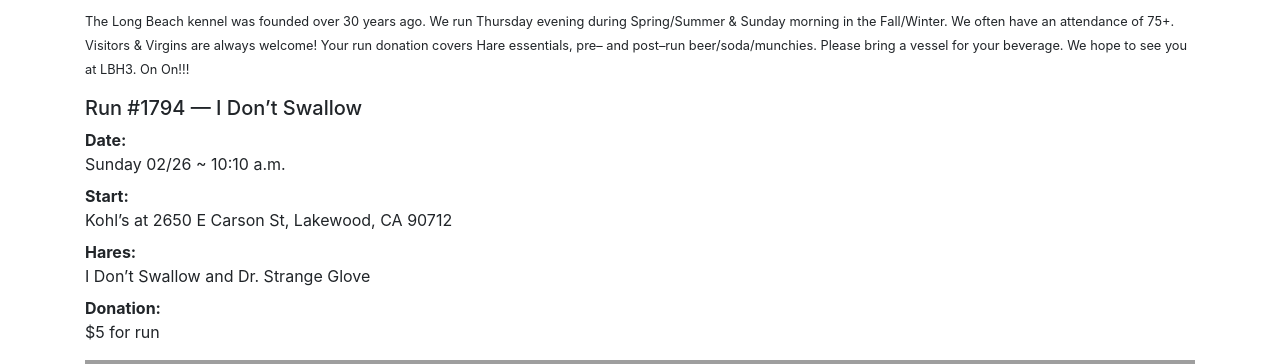
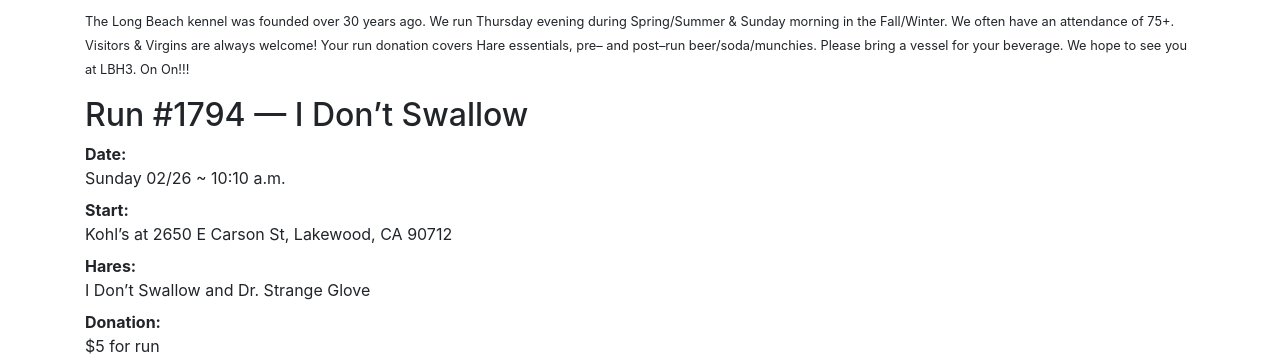
Before and after one commit to LBH3/lbh3.org, a PHP site: page / in a window 1280 px wide. Shown: the part 104-468 px from the top of the page. Run offline with PHP 8.4, Linux system fonts and the light colour scheme; some libraries are stand-ins or nearby versions; grey boxes are pictures that could not be loaded.

Commit message:
Improve the h2 styling
Related to https://github.com/LBH3/lbh3.org/issues/4

```diff
--- a/css/styles.css
+++ b/css/styles.css
@@ -81,8 +81,16 @@ main .nav-pills .nav-link.active {
   line-height: 2.5rem;
 }
 
-h2 {
-  font-size: 1.25rem;
+@media (max-width: 375px) {
+  .home h2 {
+    font-size: 1.65rem;
+  }
+  .home h3 {
+    font-size: 1.50rem;
+  }
+  .home h4 {
+    font-size: 1.35rem;
+  }
 }
 
 footer {
--- a/index.php
+++ b/index.php
@@ -7,7 +7,7 @@
       <?php include 'includes/header.html'; ?>
       <?php include 'includes/top_nav.php'; ?>
     </header>
-    <main class="container">
+    <main class="container home">
       <p>
         <small>
           The Long Beach kennel was founded over 30 years ago.
```
